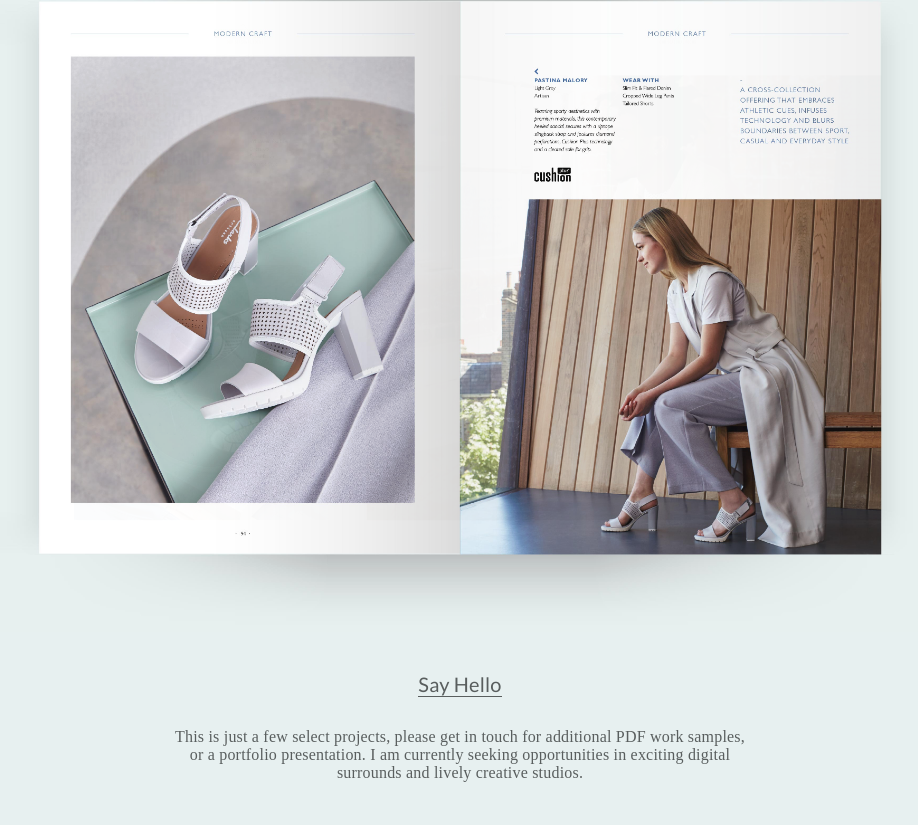
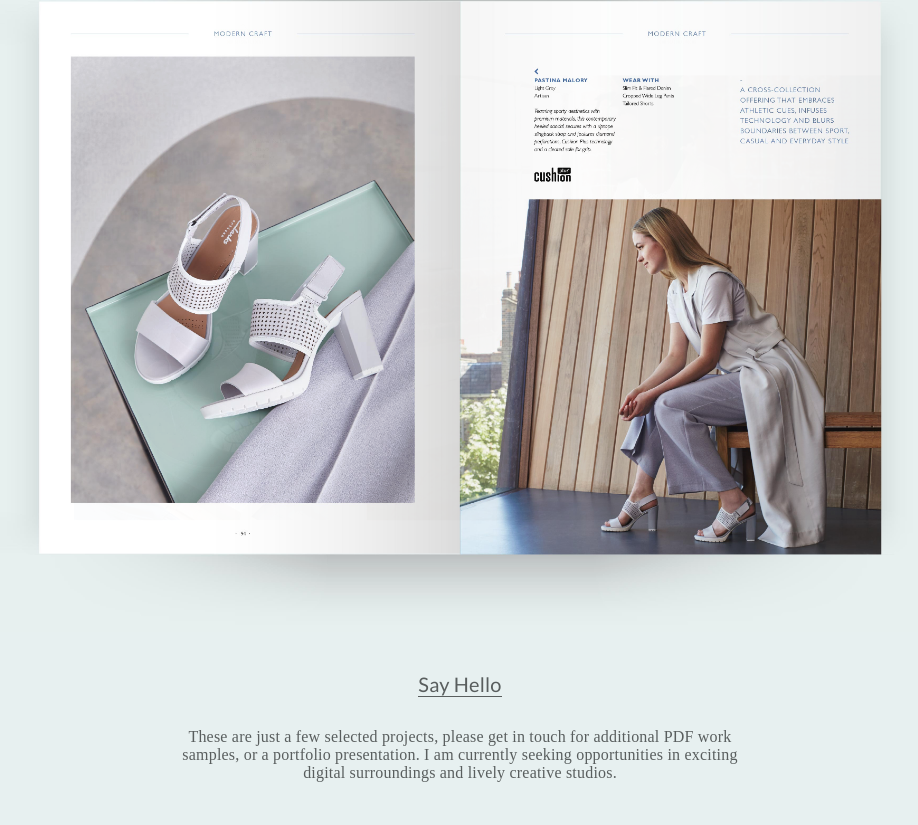
Before and after one commit to clairemurray/CM-Web-2016, a plain HTML site: page index.html in a window 1280 px wide. Shown: the part 7367-8192 px from the top of the page, without its empty margins (180-1098 px from the left). Drawn offline with nearby package versions, Linux system fonts and the light colour scheme; a web font is replaced by a local one.

Commit message:
Say hello typo corrects

```diff
--- a/index.html
+++ b/index.html
@@ -134,7 +134,7 @@
 					<div class="hello">
 						<a href="#">Say Hello</a>
 					</div>
-					<p>This is just a few select projects, please get in touch for additional PDF work samples, or a portfolio presentation. I am currently seeking opportunities in exciting digital surrounds and lively creative studios.</p>
+					<p>These are just a few selected projects, please get in touch for additional PDF work samples, or a portfolio presentation. I am currently seeking opportunities in exciting digital surroundings and lively creative studios.</p>
 				</div>
 			</section>
 		</div>
```
